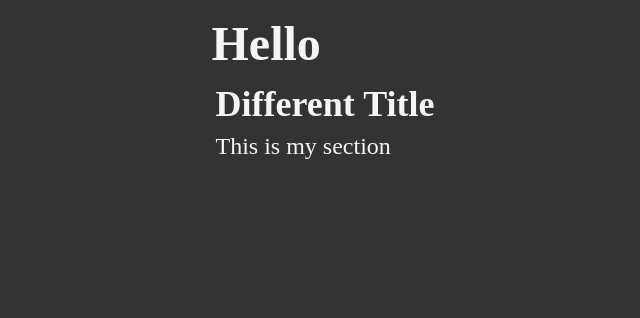
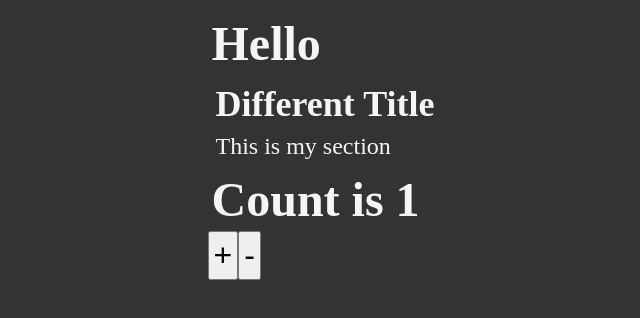
Before and after one commit to wakabibrian/react-typescript-project, a React (Vite) app: page / in a window 1280 px wide. Shown: the top 318 px of the page, without its empty margins (315-955 px from the left). Built offline with nearby package versions, Linux system fonts and the light colour scheme.

Commit message:
feat: Add Counter example

```diff
--- a/src/App.tsx
+++ b/src/App.tsx
@@ -1,11 +1,13 @@
 import Heading from "./components/Heading";
 import Section from "./components/Section";
+import Counter from "./components/Counter";
 
 function App() {
   return (
     <>
       <Heading title="Hello" />
       <Section title="Different Title">This is my section</Section>
+      <Counter />
     </>
   );
 }
--- a/src/components/Counter.tsx
+++ b/src/components/Counter.tsx
@@ -2,7 +2,13 @@ import { useState } from "react";
 
 const Counter = () => {
   const [count, setCount] = useState<number>(1);
-  return <div>Counter</div>;
+  return (
+    <>
+      <h1>Count is {count}</h1>
+      <button onClick={() => setCount((prev) => prev + 1)}>+</button>
+      <button onClick={() => setCount((prev) => prev - 1)}>-</button>
+    </>
+  );
 };
 
 export default Counter;
```
